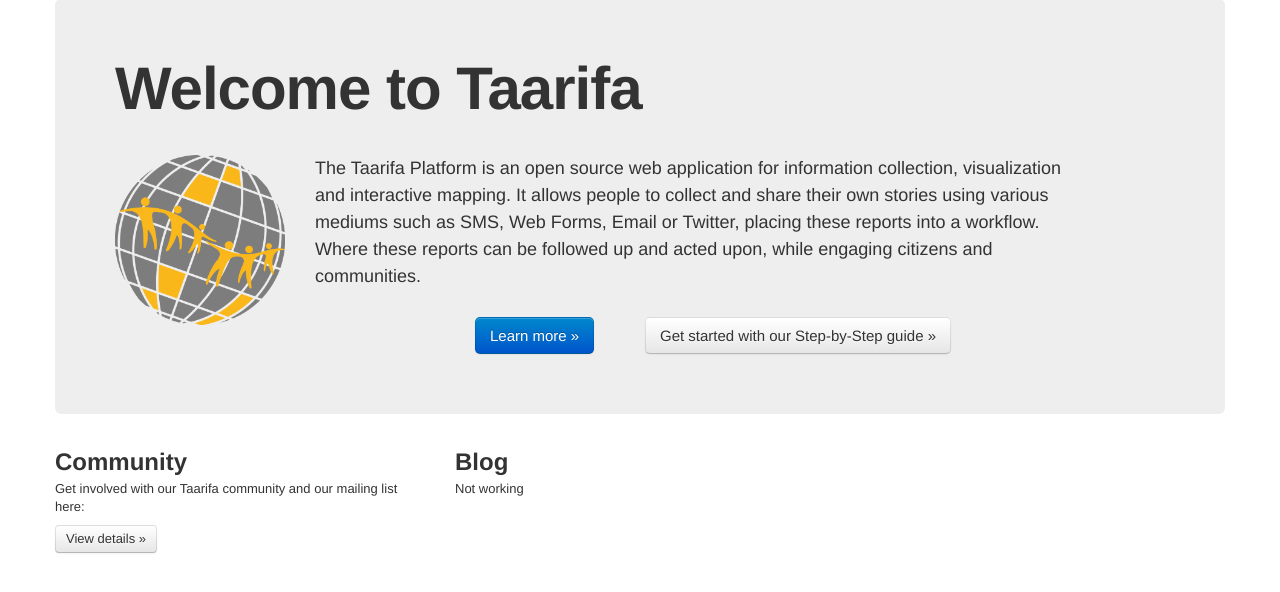
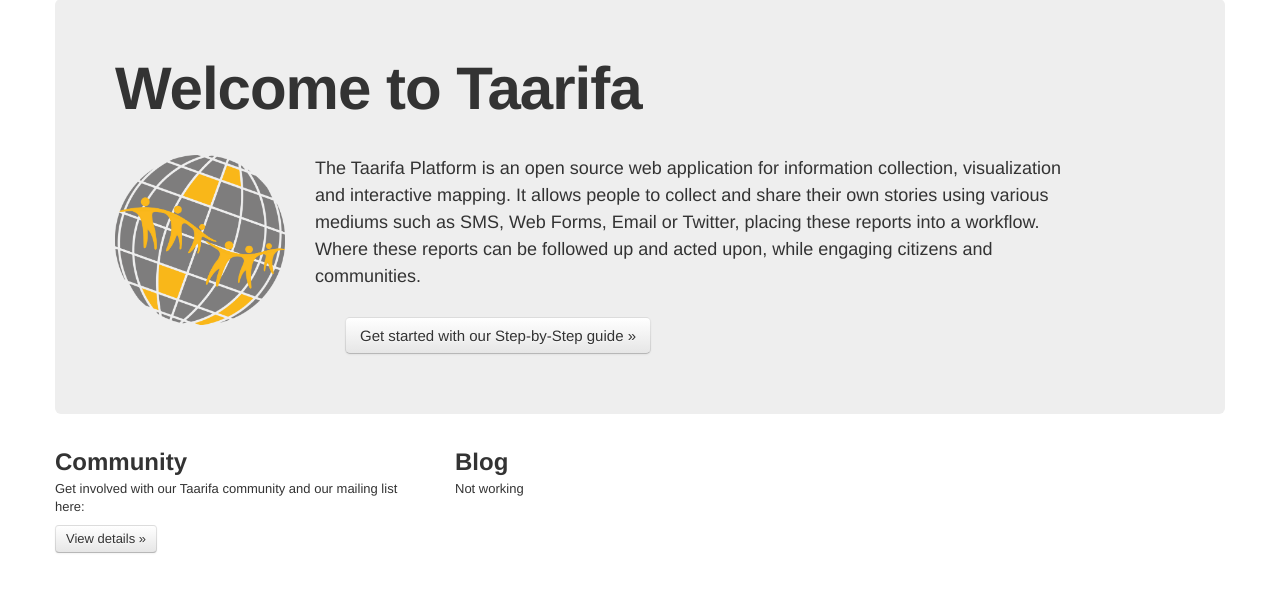
Before and after one commit to taarifa/taarifa.github.com, a PHP site: page / in a window 1280 px wide. Shown: the part 61-653 px from the top of the page. Run offline with PHP 8.4, Linux system fonts and the light colour scheme; data that the repository does not hold is empty.

Commit message:
Learn more button removed as redundant

```diff
--- a/index.php
+++ b/index.php
@@ -64,9 +64,9 @@
 			<div class="span8">
         		<p>The Taarifa Platform is an open source web application for information collection, visualization and interactive mapping. It allows people to collect and share their own stories using various mediums such as SMS, Web Forms, Email or Twitter, placing these reports into a workflow. Where these reports can be followed up and acted upon, while engaging citizens and communities.</p>
 				<br />
-				<div class="span3">
+				<!--div class="span3">
 				<a href="https://github.com/taarifa/Taarifa_Web" class="offset1 btn btn-primary btn-large">Learn more &raquo;</a>
-				</div>
+				</div-->
 				<div class="span4">
 				<a class="btn btn-large" href="https://github.com/taarifa/Taarifa_Web/wiki/User-Documentation">Get started with our Step-by-Step guide &raquo;</a>
 				</div>
```
